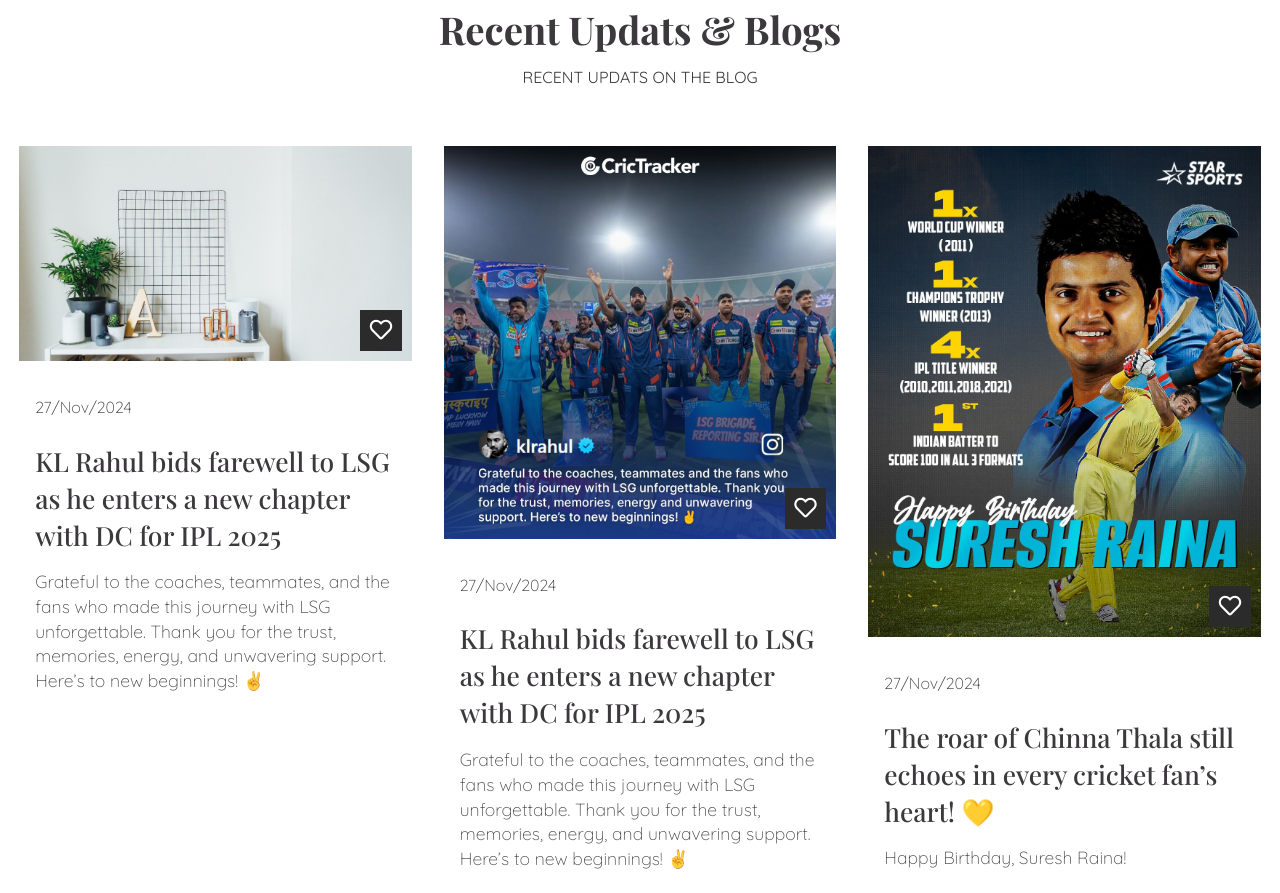
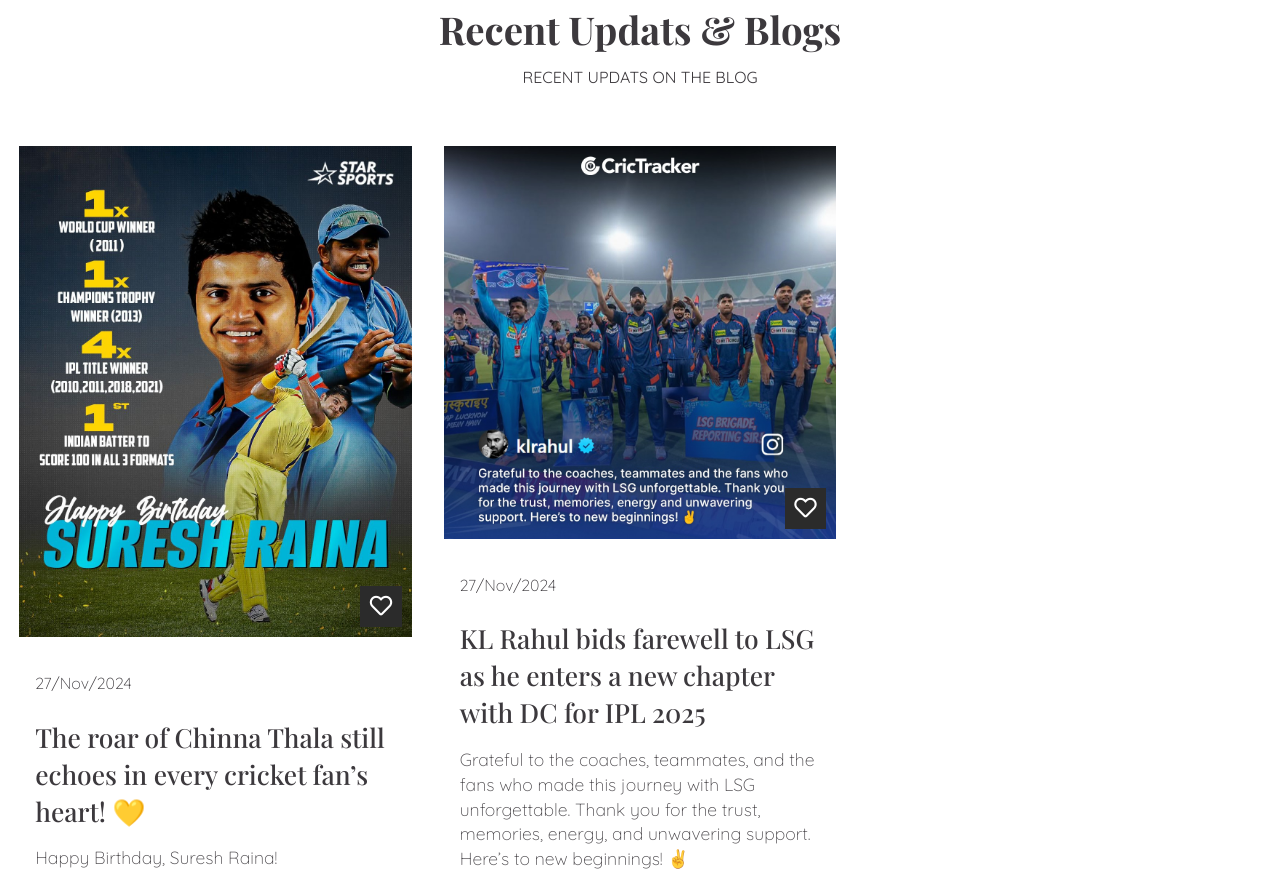
Before and after one commit to AvinashMarkad/Blog-Hosting, a plain HTML site: page index.html in a window 1280 px wide. Shown: the part 885-1778 px from the top of the page. Drawn offline with nearby package versions, Linux system fonts and the light colour scheme.

Commit message:
update 2nd 27Nov24

```diff
--- a/index.html
+++ b/index.html
@@ -50,48 +50,6 @@
           <!-- item -->
           <div class="blog-item">
             <div class="blog-img">
-              <img src="images\banner-bg.jpg" alt="KL Rahul" />
-              <span><i class="far fa-heart"></i></span>
-            </div>
-            <div class="blog-text">
-              <span>27/Nov/2024</span>
-              <h2>
-                KL Rahul bids farewell to LSG as he enters a new chapter with DC
-                for IPL 2025
-              </h2>
-              <p>
-                Grateful to the coaches, teammates, and the fans who made this
-                journey with LSG unforgettable. Thank you for the trust,
-                memories, energy, and unwavering support. Here’s to new
-                beginnings! ✌️
-              </p>
-            </div>
-          </div>
-          <!-- end of item -->
-          <!-- item -->
-          <div class="blog-item">
-            <div class="blog-img">
-              <img src="images\1.jpg" alt="KL Rahul" />
-              <span><i class="far fa-heart"></i></span>
-            </div>
-            <div class="blog-text">
-              <span>27/Nov/2024</span>
-              <h2>
-                KL Rahul bids farewell to LSG as he enters a new chapter with DC
-                for IPL 2025
-              </h2>
-              <p>
-                Grateful to the coaches, teammates, and the fans who made this
-                journey with LSG unforgettable. Thank you for the trust,
-                memories, energy, and unwavering support. Here’s to new
-                beginnings! ✌️
-              </p>
-            </div>
-          </div>
-          <!-- end of item -->
-          <!-- item -->
-          <div class="blog-item">
-            <div class="blog-img">
               <img src="images\2.jpg" alt="Suresh Raina" />
               <span><i class="far fa-heart"></i></span>
             </div>
```
